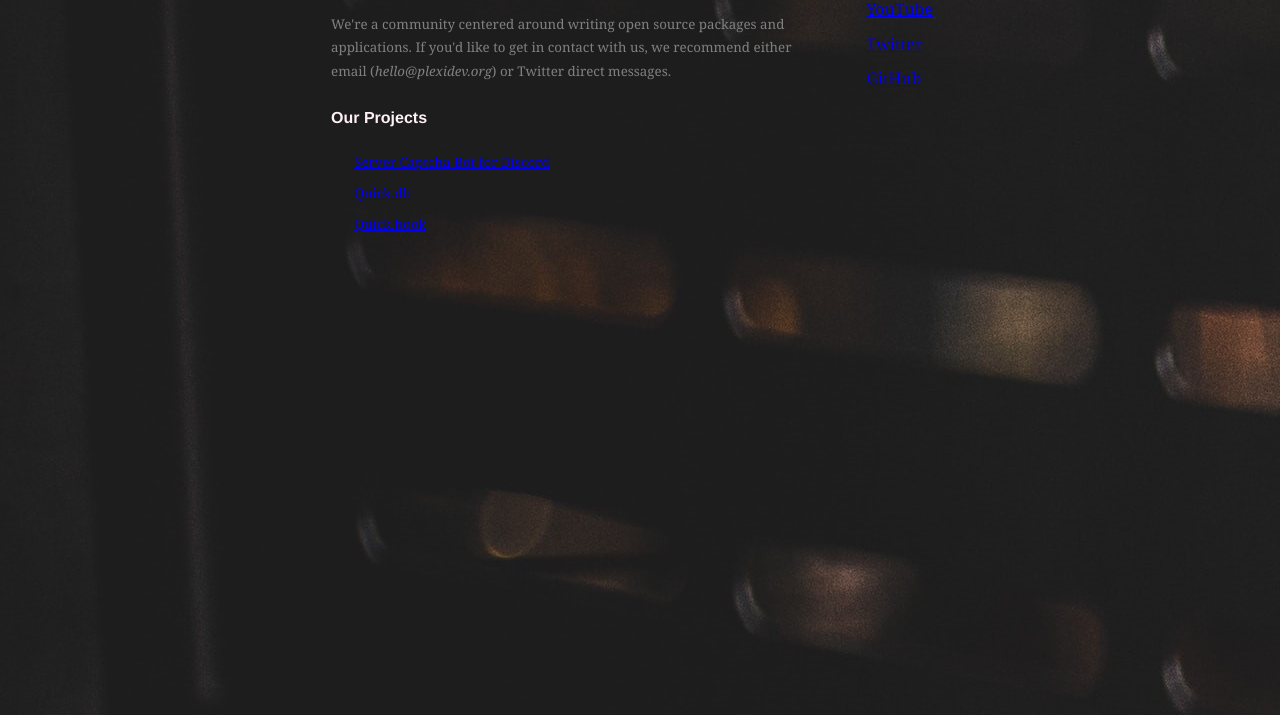
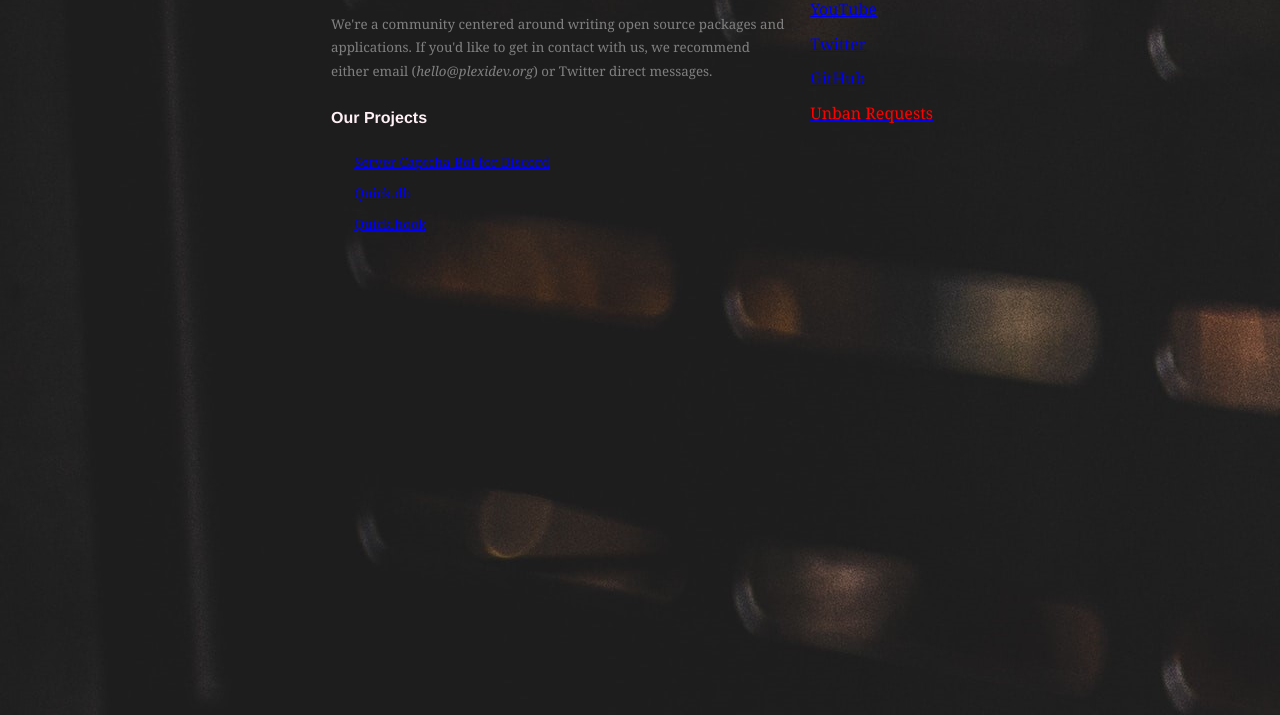
Before and after one commit to lorencerri/temporary-website, a Gatsby site: page / in a window 1280 px wide. Shown: the part 85-800 px from the top of the page. Built offline with nearby package versions, Linux system fonts and the light colour scheme; Gatsby itself is replaced by a stand-in of ours; what typography-theme-fairy-gates would draw is missing.

Commit message:
add unban requests to sidebar

```diff
--- a/src/pages/index.js
+++ b/src/pages/index.js
@@ -32,6 +32,9 @@ const Home = () => (
         <ListLink to="https://youtube.com/c/TrueXPixels">YouTube</ListLink>
         <ListLink to="https://twitter.com/plexidev">Twitter</ListLink>
         <ListLink to="https://github.com/plexidev">GitHub</ListLink>
+        <ListLink to="https://forms.gle/ZXJ6A2GYAgvgZnBK6">
+          <font style={{ color: "red" }}>Unban Requests</font>
+        </ListLink>
       </ul>
     </header>
     <div style={{ maxWidth: "75%" }}>
```
Also changed, not shown: package.json (+6 -6 lines), 1 other file.
